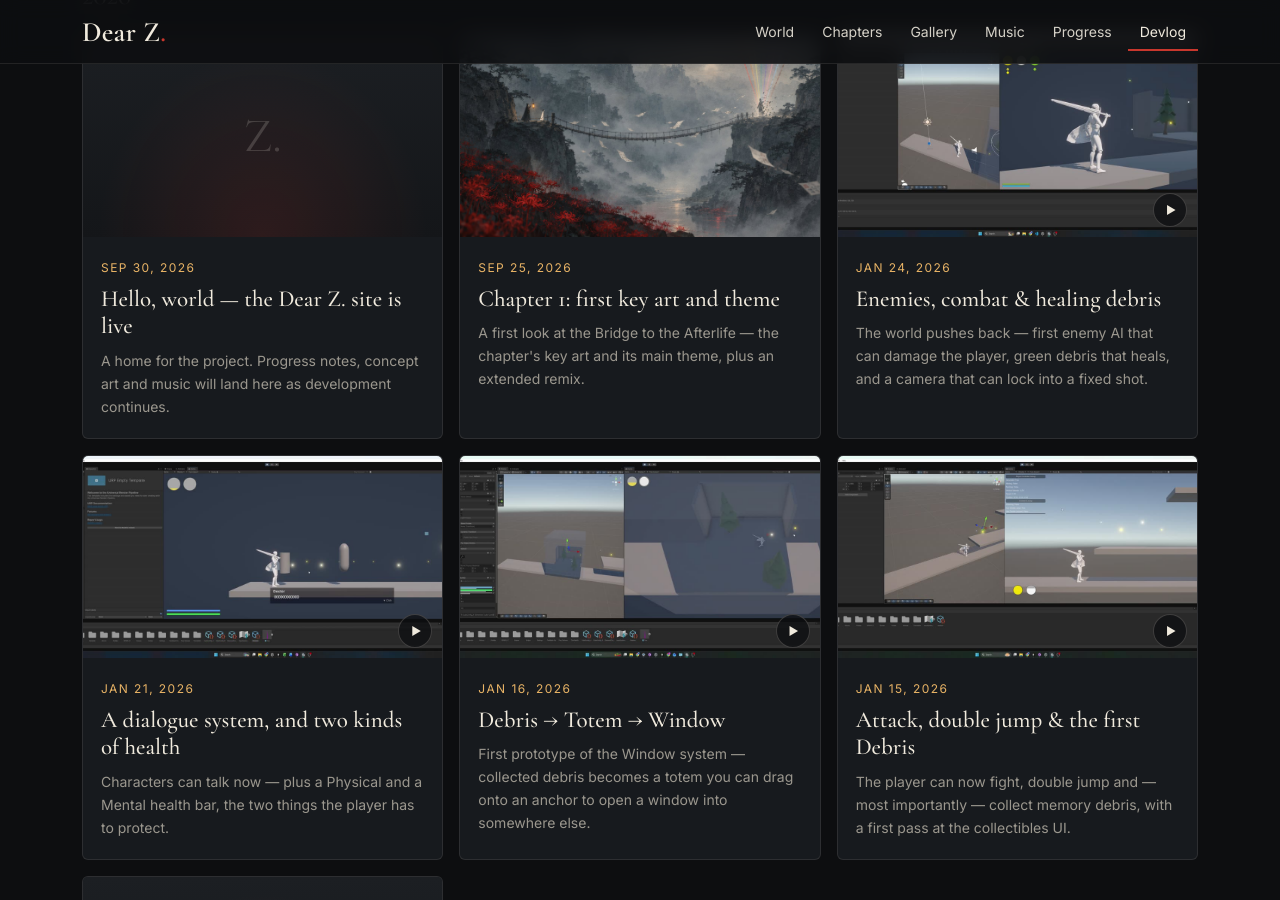
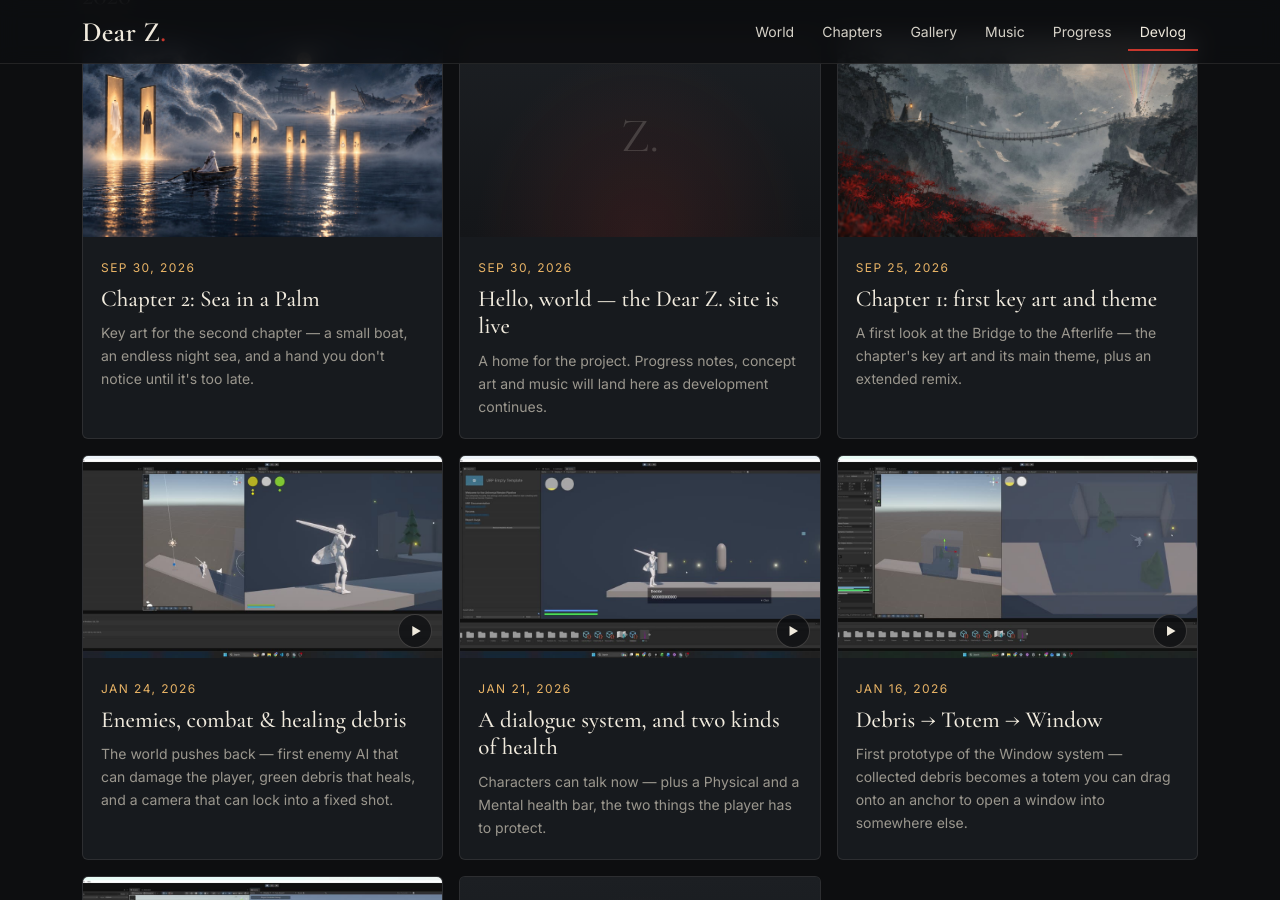
Before and after one commit to xiayu-zhao/DearZ-web, a Jekyll site: the page built from devlog/index.html, in a window 1280 px wide and 900 px high, scrolled down 421 px. Built offline with Jekyll 4.4.1, drawn with Linux system fonts in a browser that asks for light colours.

Commit message:
Add Chapter 2 "Sea in a Palm" key art
Chapter card, wide gallery tile, roadmap item and a devlog post.

Co-Authored-By: Claude Opus 5.5 <noreply@anthropic.com>

```diff
--- a/_data/chapters.yml
+++ b/_data/chapters.yml
@@ -37,7 +37,9 @@
   hook: >-
     A small boat drifts on an endless sea, free to go anywhere — or so it seems.
     A great hand has been steering all along.
-  status: ["Script draft"]
+  art: /assets/img/ch2-sea-in-a-palm-960.jpg
+  art_full: /assets/img/ch2-sea-in-a-palm.jpg
+  status: ["Concept art", "Script draft"]
 
 - num: "3"
   label: Chapter 3
--- a/_data/gallery.yml
+++ b/_data/gallery.yml
@@ -2,6 +2,10 @@
 # To add art: drop a full-size image (~1600–2000px wide JPG) and a ~960px thumbnail into /assets/img,
 # then add an entry here. Entries with `placeholder: true` show as "in progress" tiles —
 # replace them as real art arrives.
+#
+# Layout note (desktop, 3 columns): a `wide: true` tile takes 2×2 cells, others take 1.
+# Keep the total cell count a multiple of 3 so the grid has no gaps.
+# Current: wide(4) + 2 + wide(4) + 2 = 12 cells.
 
 - title: Bridge to the Afterlife
   title_cn: 往生桥
@@ -16,13 +20,16 @@
   src: /assets/img/concept-temple-lantern.jpg
   thumb: /assets/img/concept-temple-lantern-960.jpg
 
-- title: Sea in a Palm
-  title_cn: 掌中海
-  placeholder: true
-
 - title: Silkworm in a Bottle
   title_cn: 瓶中蚕
   placeholder: true
+
+- title: Sea in a Palm
+  title_cn: 掌中海
+  caption: Chapter 2 key art — a child drifts past pairs of glowing doors, each offering one of two choices, while a hand of mist reaches over the sea.
+  src: /assets/img/ch2-sea-in-a-palm.jpg
+  thumb: /assets/img/ch2-sea-in-a-palm-960.jpg
+  wide: true
 
 - title: Temple in a Teapot
   title_cn: 壶中寺
--- a/_data/roadmap.yml
+++ b/_data/roadmap.yml
@@ -52,6 +52,11 @@
   status: doing
   log: /devlog/2026/01/24/enemy-ai-and-healing-debris/
 
+- name: Chapter 2 key art
+  area: Art & Audio
+  status: done
+  log: /devlog/2026/09/30/chapter-2-sea-in-a-palm/
+
 - name: Chapter 1 art direction & music
   area: Art & Audio
   status: doing
--- /dev/null
+++ b/_posts/2026-09-30-chapter-2-sea-in-a-palm.md
@@ -0,0 +1,25 @@
+---
+title: "Chapter 2: Sea in a Palm"
+description: Key art for the second chapter — a small boat, an endless night sea, and a hand you don't notice until it's too late.
+tags: [Art, Chapter 2]
+date: 2026-09-30 12:00:00 +0000
+image: /assets/img/ch2-sea-in-a-palm.jpg
+image_alt: Concept art of a small white-cloaked child rowing a boat across a dark moonlit sea, past pairs of tall glowing doors that each hold a garment or object, while a vast hand made of mist reaches over the water; in the distance a narrow door of white light, a pavilion, and a ship stranded on sand dunes.
+---
+
+Chapter 2, **Sea in a Palm** (掌中海), is the first stage of the life you walk through: childhood.
+
+## The idea
+
+A child drifts in a little boat across a sea that seems to go on forever. They can go anywhere — or so it seems. Pairs of glowing doors rise out of the water, and each pair offers a choice: this garment or that one, these shoes or those, this toy or the other.
+
+What the child doesn't see is the hand. It has been there the whole time, just beyond the mist, quietly steering.
+
+## Reading the image
+
+- **The palette** moves from Chapter 1's grey-green ink to a single deep indigo, lit by moonlight. The only warm color is the amber glow of the doors.
+- **The doors come in pairs** and shrink into the distance, a row of choices the boat has yet to reach.
+- **The hand** is made of mist rather than flesh. It feels less like a threat and more like the weather: always there, and hard to argue with.
+- **On the horizon**, a single tall, narrow door blazes white with a figure waiting inside it. Beyond that, the sea is already turning to sand, and a ship lies stranded. That's where the chapter is headed.
+
+The same small figure in the white hooded cloak carries on from Chapter 1. Every chapter will be painted in its own color, but the traveller stays the same.
```
Also changed, not shown: assets/img/ch2-sea-in-a-palm-960.jpg (added), assets/img/ch2-sea-in-a-palm.jpg (added).
